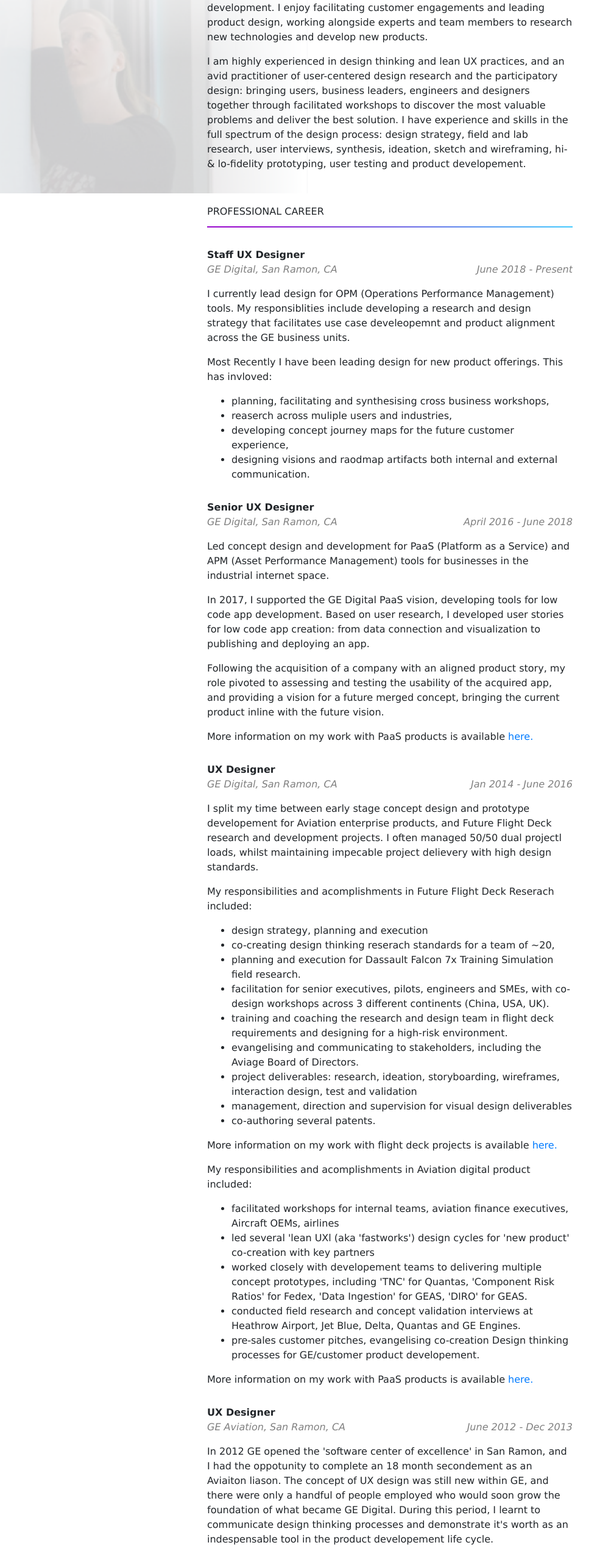
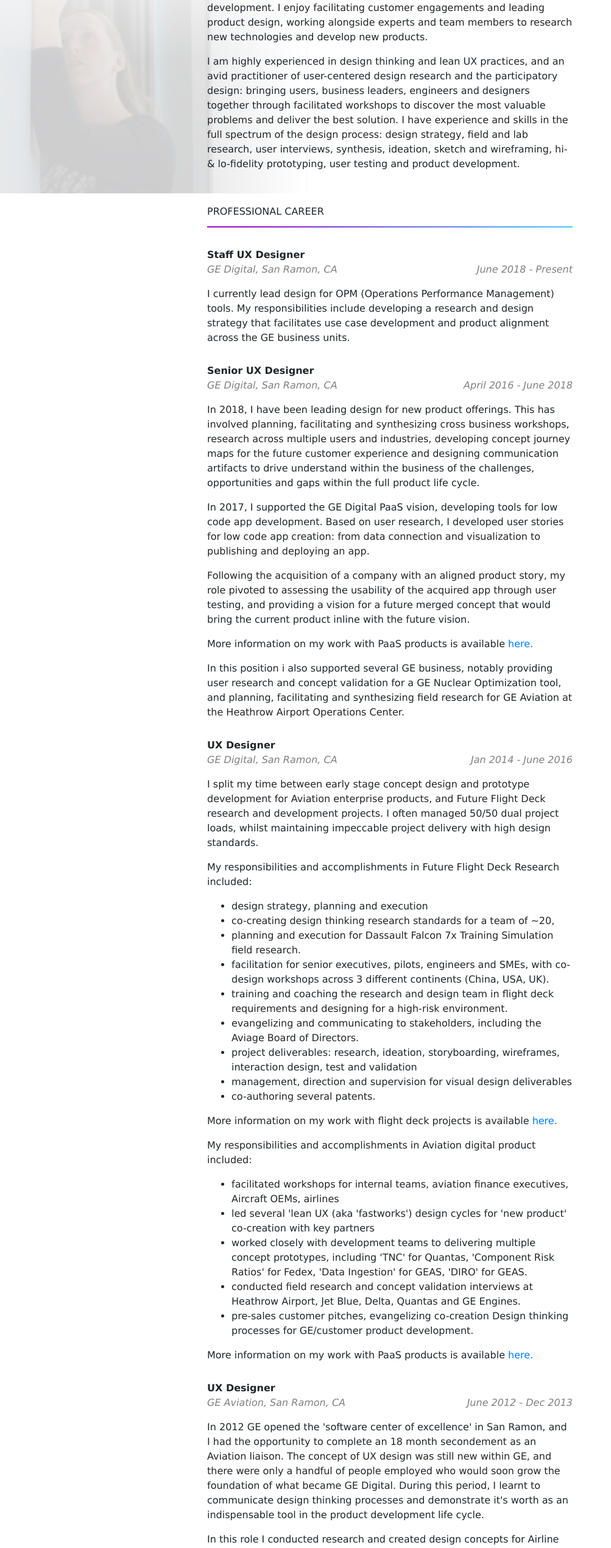
Before and after one commit to jenniecoo/portfolio, a plain HTML site: page career.html in a window 1280 px wide. Shown: the part 240-2778 px from the top of the page at 61% size, without its empty margins (0-1003 px from the left). Drawn offline with nearby package versions, Linux system fonts and the light colour scheme.

Commit message:
Spelling and Grammar

```diff
--- a/career.html
+++ b/career.html
@@ -38,7 +38,7 @@
 			<h1 class="headerText">My Career</h1>
 			<p>I am a passionate and driven User Experience Designer whose key interests lie in engaging early-stage opportunity research and concept development. I enjoy facilitating customer engagements and leading product design, working alongside experts and team members to research new technologies and develop new products.</p>
 
-			<p>I am highly experienced in design thinking and lean UX practices, and an avid practitioner of user-centered design research and the participatory design: bringing users, business leaders, engineers and designers together through facilitated workshops to discover the most valuable problems and deliver the best solution. I have experience and skills in the full spectrum of the design process: design strategy, field and lab research, user interviews, synthesis, ideation, sketch and wireframing, hi- & lo-fidelity prototyping, user testing and product developement.</p>
+			<p>I am highly experienced in design thinking and lean UX practices, and an avid practitioner of user-centered design research and the participatory design: bringing users, business leaders, engineers and designers together through facilitated workshops to discover the most valuable problems and deliver the best solution. I have experience and skills in the full spectrum of the design process: design strategy, field and lab research, user interviews, synthesis, ideation, sketch and wireframing, hi- & lo-fidelity prototyping, user testing and product development.</p>
 		</div>
 	</div>
 
@@ -52,24 +52,25 @@
 			<p class="jobTitle">Staff UX Designer</p>
 			<div class="jobDetails"><p class="jobLocation">GE Digital, San Ramon, CA</p><p class="jobDates">June 2018 - Present</p></div>
 			<p class="jobDescription">
-				I currently lead design for OPM (Operations Performance Management) tools. My responsiblities include developing a research and design strategy that facilitates use case develeopemnt and product alignment across the GE business units.
+				I currently lead design for OPM (Operations Performance Management) tools. My responsibilities include developing a research and design strategy that facilitates use case development and product alignment across the GE business units.
 			</p>
 
-			<p> Most Recently I have been leading design for new product offerings. This has invloved:
+<!--
+			<p> Most Recently I have been leading design for new product offerings. This has involved:
 				<ul>
-					<li>planning, facilitating and synthesising cross business workshops,</li>
-					<li>reaserch across muliple users and industries, </li>
+					<li>planning, facilitating and synthesizing cross business workshops,</li>
+					<li>research across multiple users and industries, </li>
 					<li>developing concept journey maps for the future customer experience,</li>
-					<li>designing visions and raodmap artifacts both internal and external communication.</li>
+					<li>designing visions and roadmap artifacts both internal and external communication.</li>
 				</ul>
 			</p>
+-->
 
 	<!-- Senior Designer -->
 
 			<p class="jobTitle">Senior UX Designer</p>
 			<div class="jobDetails"><p class="jobLocation">GE Digital, San Ramon, CA</p><p class="jobDates">April 2016 - June 2018</p></div>
-			<p class="jobDescription">
-				Led concept design and development for PaaS (Platform as a Service) and APM (Asset Performance Management) tools for businesses in the industrial internet space.
+			<p> In 2018, I have been leading design for new product offerings. This has involved planning, facilitating and synthesizing cross business workshops, research across multiple users and industries, developing concept journey maps for the future customer experience and designing communication artifacts to drive understand within the business of the challenges, opportunities and gaps within the full product life cycle.
 			</p>
 
 			<p class="jobDescription">
@@ -78,30 +79,35 @@
 			</P>
 
 			<P>
-				Following the acquisition of a company with an aligned product story, my role pivoted to assessing and testing the usability of the acquired app, and providing a vision for a future merged concept, bringing the current product inline with the future vision.
+				Following the acquisition of a company with an aligned product story, my role pivoted to assessing the usability of the acquired app through user testing, and providing a vision for a future merged concept that would bring the current product inline with the future vision.
 			</p>
 
 			<p>
 				More information on my work with PaaS products is available <a href="studio.html">here.</a>
 			</p>
 
+			<p>
+				In this position i also supported several GE business, notably providing user research and concept validation for a GE Nuclear Optimization tool, and planning, facilitating and synthesizing field research for GE Aviation at the Heathrow Airport Operations Center.
+			</p>
+
+
 	<!-- UX Designer GE DIGITAL-->
 
 			<p class="jobTitle">UX Designer</p>
 			<div class="jobDetails"><p class="jobLocation">GE Digital, San Ramon, CA</p><p class="jobDates">Jan 2014 - June 2016</p></div>
 			<p class="jobDescription">
-				I split my time between early stage concept design and prototype developement for Aviation enterprise products, and Future Flight Deck research and development projects. I often managed 50/50 dual projectl loads, whilst maintaining impecable project delievery with high design standards.
+				I split my time between early stage concept design and prototype development for Aviation enterprise products, and Future Flight Deck research and development projects. I often managed 50/50 dual project loads, whilst maintaining impeccable project delivery with high design standards.
 			</p>
 
 			<p>
-				My responsibilities and acomplishments in Future Flight Deck Reserach included:
+				My responsibilities and accomplishments in Future Flight Deck Research included:
 				<ul>
 					<li>design strategy, planning and execution</li>
-					<li>co-creating design thinking reserach standards for a team of ~20,</li>
+					<li>co-creating design thinking research standards for a team of ~20,</li>
 					<li>planning and execution for Dassault Falcon 7x Training Simulation field research.</li>
 					<li>facilitation for senior executives, pilots, engineers and SMEs, with co-design workshops across 3 different continents (China, USA, UK).</li>
 					<li>training and coaching the research and design team in flight deck requirements and designing for a high-risk environment.</li>
-					<li>evangelising and communicating to stakeholders, including the Aviage Board of Directors.</li>
+					<li>evangelizing and communicating to stakeholders, including the Aviage Board of Directors.</li>
 					<li>project deliverables: research, ideation, storyboarding, wireframes, interaction design, test and validation</li>
 					<li>management, direction and supervision for visual design deliverables</li>
 					<li>co-authoring several patents.</li>
@@ -110,13 +116,13 @@
 			</p>
 
 			<p class="jobDescription">
-				My responsibilities and acomplishments in Aviation digital product included:
+				My responsibilities and accomplishments in Aviation digital product included:
 				<ul>
 					<li>facilitated workshops for internal teams, aviation finance executives, Aircraft OEMs, airlines</li>
-					<li>led several 'lean UXl (aka 'fastworks') design cycles for 'new product' co-creation with key partners</li>
-					<li>worked closely with developement teams to delivering multiple concept prototypes, including 'TNC' for Quantas, 'Component Risk Ratios' for Fedex, 'Data Ingestion' for GEAS, 'DIRO' for GEAS.</li>
+					<li>led several 'lean UX (aka 'fastworks') design cycles for 'new product' co-creation with key partners</li>
+					<li>worked closely with development teams to delivering multiple concept prototypes, including 'TNC' for Quantas, 'Component Risk Ratios' for Fedex, 'Data Ingestion' for GEAS, 'DIRO' for GEAS.</li>
 					<li>conducted field research and concept validation interviews at Heathrow Airport, Jet Blue, Delta, Quantas and GE Engines.</li>
-					<li>pre-sales customer pitches, evangelising co-creation Design thinking processes for GE/customer product developement.</li>
+					<li>pre-sales customer pitches, evangelizing co-creation Design thinking processes for GE/customer product development.</li>
 				</ul>
 				More information on my work with PaaS products is available <a href="recovery.html">here.</a>
 			</p>
@@ -126,18 +132,18 @@
 			<p class="jobTitle">UX Designer</p>
 			<div class="jobDetails"><p class="jobLocation">GE Aviation, San Ramon, CA</p><p class="jobDates">June 2012 - Dec 2013</p></div>
 			<p class="jobDescription">
-				In 2012 GE opened the 'software center of excellence' in San Ramon, and I had the oppotunity to complete an 18 month secondement as an Aviaiton liason. The concept of UX design was still new within GE, and there were only a handful of people employed who would soon grow the foundation of what became GE Digital. During this period, I learnt to communicate design thinking processes and demonstrate it's worth as an indespensable tool in the product developement life cycle.
+				In 2012 GE opened the 'software center of excellence' in San Ramon, and I had the opportunity to complete an 18 month secondement as an Aviation liaison. The concept of UX design was still new within GE, and there were only a handful of people employed who would soon grow the foundation of what became GE Digital. During this period, I learnt to communicate design thinking processes and demonstrate it's worth as an indispensable tool in the product development life cycle.
 			</p>
 
 			<p class="jobDescription">
-				In this role I conducted research and created design concepts for Airline optimisation tools. This involved conducting extensive user interviews and airline research, leading concept ideation and design, and working closely with evelopement teams to create fully interactive prototypes to be used for internal demonstrations and sales purposes.
+				In this role I conducted research and created design concepts for Airline optimization tools. This involved conducting extensive user interviews and airline research, leading concept ideation and design, and working closely with development teams to create fully interactive prototypes to be used for internal demonstrations and sales purposes.
 			</p>
 	<!-- Systems Engineer -->
 
 			<p class="jobTitle">Systems Engineer and Researcher</p>
 			<div class="jobDetails"><p class="jobLocation">GE Aviation, Cheltenham, UK</p><p class="jobDates">Sept 2009 - June 2012</p></div>
 			<p class="jobDescription">
-				My time in Cheltenham was split between working on flight deck product development teams and the emerging technologies research group. In the flight deck display systems team, I was responible for creating design documents, executing technical processes, writing and executing system tests, and managing customer satisfaction reviews for military and civil platforms.
+				My time in Cheltenham was split between working on flight deck product development teams and the emerging technologies research group. In the flight deck display systems team, I was responsible for creating design documents, executing technical processes, writing and executing system tests, and managing customer satisfaction reviews for military and civil platforms.
 			</p>
 			<p>
 				In the research team, I investigated and experimented with new flight deck technologies and overall flight management architectures. I completed various field studies, including onsite Airline and airport operation research at Southwest HQ and DFW airport, and 737NG Flight Deck training simulators. The field research fed directly into both new and current product requirements, proving invaluable for product integrity, issue detection and requirement development.
@@ -171,7 +177,7 @@
 			<p class="jobTitle">MEng Aerospace Engineering</p>
 			<div class="jobDetails"><p class="jobLocation">Sheffield University, UK</p><p class="jobDates">Class of 2006</p></div>
 			<p class="jobDescription">
-				My master degree consisted of a multi-disiplinary cirruculum covering mechanical, electrical, material, software, fluid, propulsion and areodynmic engieering, as well as courses dedicated to leadership and business skills. My 3rd year group project produced a first generation UAV. My 4th year thesis centered around solving coupled partial differential equations for use in computational fluid dynamics.
+				My master degree consisted of a multi-disciplinary curriculum covering mechanical, electrical, material, software, fluid, propulsion and aerodynamic engineering, as well as courses dedicated to leadership and business skills. My 3rd year group project produced a first generation UAV. My 4th year thesis centered around solving coupled partial differential equations for use in computational fluid dynamics.
 			</p>
 			<p>
 				After I graduated, I spent a gap year working for local government, and travelling around South East Asia.
```
Also changed, not shown: ffd.html (+6 -6 lines), index.html (+2 -2 lines), recovery.html (+4 -4 lines), studio.html (+1 -1 lines).
